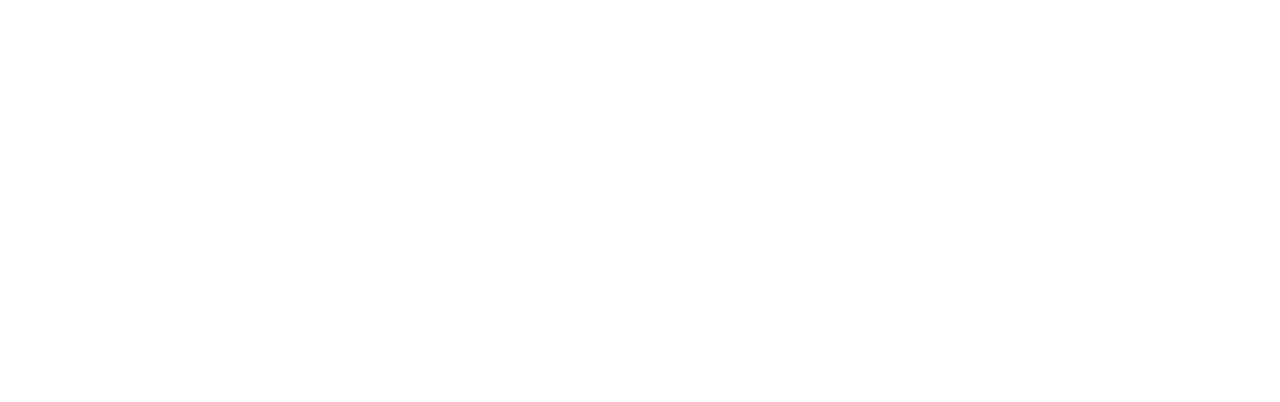
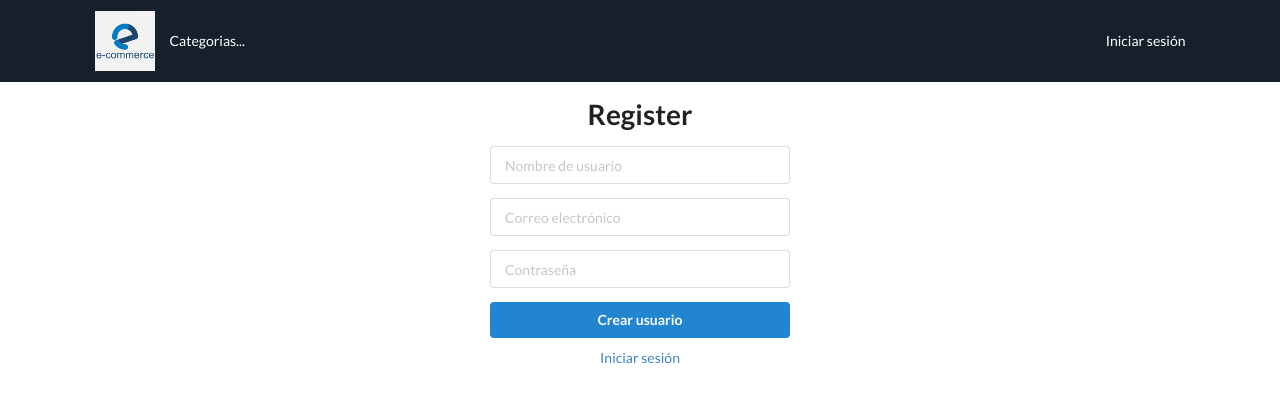
Before and after one commit to LITULANDIO/Strapi-ecommerce, a Vue app in the folder client/: page /register in a window 1280 px wide. Before the commit this address had no page. Shown: the top 402 px of the page. Built offline with nearby package versions, Linux system fonts and the light colour scheme.

Commit message:
create layout register & control errors

```diff
--- a/client/package.json
+++ b/client/package.json
@@ -11,7 +11,8 @@
     "semantic-ui-css": "^2.4.1",
     "vue": "^3.0.0",
     "vue-router": "^4.0.0-0",
-    "vuex": "^4.0.0-0"
+    "vuex": "^4.0.0-0",
+    "yup": "^0.31.0"
   },
   "devDependencies": {
     "@vue/cli-plugin-babel": "~4.5.0",
--- a/client/src/components/layouts/BasicLayout.vue
+++ b/client/src/components/layouts/BasicLayout.vue
@@ -1,7 +1,7 @@
 <template>
 <div class="basic-layout">
     <Menu />
-    <div class="ui-container">
+    <div class="ui container">
         <slot />
     </div>
 </div>
@@ -19,6 +19,9 @@
 }
 </script>
 
-<style>
+<style lang="scss" scoped>
+
+
+
 
 </style>
--- a/client/src/router/index.js
+++ b/client/src/router/index.js
@@ -1,11 +1,23 @@
 import { createRouter, createWebHistory } from 'vue-router'
-import Home from '../views/Home.vue'
+import Home from '../views/Home.vue';
+import Login from "../views/Login.vue";
+import Register from "../views/Register.vue";
 
 const routes = [
   {
     path: '/',
     name: 'Home',
     component: Home
+  },
+  {
+    path: '/login',
+    name: 'Login',
+    component: Login
+  },
+  {
+    path: '/register',
+    name: 'Register',
+    component: Register
   },
 
 ]
--- /dev/null
+++ b/client/src/views/Login.vue
@@ -0,0 +1,24 @@
+<template>
+<BasicLayout>
+  <h1>Login</h1>
+  <router-link to="/register">
+    Crear cuenta
+  </router-link>
+</BasicLayout>
+</template>
+
+<script>
+import BasicLayout from "@/components/layouts/BasicLayout"
+
+export default {
+    name: 'Login',
+    components:{
+        BasicLayout
+    }
+
+}
+</script>
+
+<style>
+
+</style>
--- /dev/null
+++ b/client/src/views/Register.vue
@@ -0,0 +1,98 @@
+<template>
+<BasicLayout>
+  <div class="register">
+  <h1>Register</h1>
+  <form class="ui form" @submit.prevent="onRegister">
+    <div class="field">
+      <input
+        type="text"
+        placeholder="Nombre de usuario"
+        v-model="formData.name"
+        :class="{error: formError.name}"/>
+    </div>
+    <div class="field">
+      <input
+        type="text"
+        placeholder="Correo electrónico"
+        v-model="formData.email"
+        :class="{error: formError.email}"/>
+    </div>
+    <div class="field">
+      <input
+        type="password"
+        placeholder="Contraseña"
+        v-model="formData.password"
+        :class="{error: formError.password}"/>
+    </div>
+    <button type="submit" class="ui button fluid primary">Crear usuario</button>
+  </form>
+   <router-link to="/login">
+    Iniciar sesión
+  </router-link>
+  </div>
+</BasicLayout>
+</template>
+
+<script>
+import { ref } from 'vue';
+import * as Yup from "yup";
+import BasicLayout from "@/components/layouts/BasicLayout"
+
+export default {
+    name: 'Register',
+    components:{
+        BasicLayout
+    },
+    setup(){
+      let formData = ref({});
+      let formError = ref({});
+
+      const shemaForm = Yup.object().shape({
+        name: Yup.string().required(true),
+        email: Yup.string().email(true).required(true),
+        password: Yup.string().required(true)
+      })
+
+      const onRegister = async () =>{
+        formError.value = {};
+        try{
+          await shemaForm.validate(formData.value, { abortEarly: false });
+        }catch(error){
+          error.inner.forEach((err) =>{
+            formError.value[err.path] = err.message
+          })
+          console.error(`Error: ${error}`)
+        }
+      }
+
+
+      return{
+        formData,
+        formError,
+        onRegister,
+      }
+    }
+
+}
+</script>
+
+<style lang="scss" scoped>
+
+.register{
+    text-align: center;
+    > h2{
+        margin: 50px 0 30px 0;
+    }
+
+    .ui.form{
+        max-width: 300px !important;
+        margin: 0 auto;
+        margin-bottom: 10px;
+        input.error{
+          border-color: #faa;
+          background-color: #ffeded;
+        }
+    }
+}
+
+</style>
```
Also changed, not shown: 1 other file (tests, documents, lock files or other folders).
